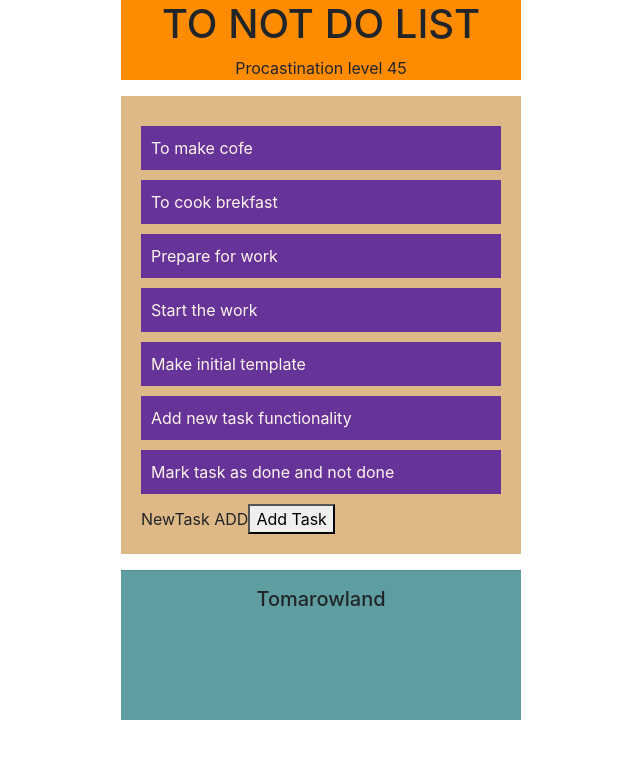
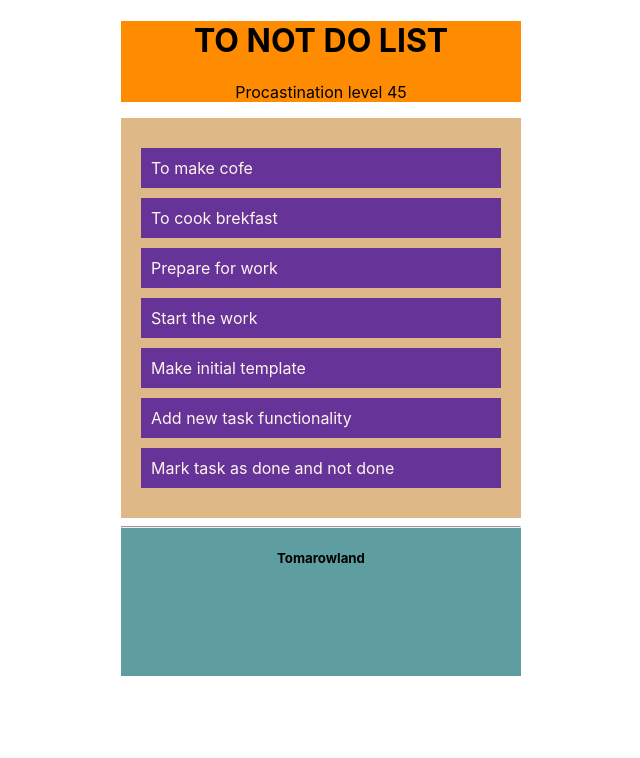
Before and after one commit to Damascan-Alex/to-not-do-list, a React (Create React App) app: page / in a window 1280 px wide. Shown: the top 758 px of the page, without its empty margins (319-959 px from the left). Built offline with nearby package versions, Linux system fonts and the light colour scheme.

Commit message:
2.Add redux-store and reducer, move taskList to new folder

```diff
--- a/package.json
+++ b/package.json
@@ -9,7 +9,9 @@
     "bootstrap": "^4.5.0",
     "react": "^16.13.1",
     "react-dom": "^16.13.1",
-    "react-scripts": "3.4.1"
+    "react-redux": "^7.2.0",
+    "react-scripts": "3.4.1",
+    "redux-form": "^8.3.6"
   },
   "scripts": {
     "start": "react-scripts start",
--- a/src/App.js
+++ b/src/App.js
@@ -1,7 +1,8 @@
 import React, { memo } from "react";
 import s from "./App.module.css";
-import Task from "./components/task/task";
-import NewTask from "./components/newTask/newTask";
+import TaskList from "./components/taskList";
+
+
 
 class App extends React.Component {
   state = {
@@ -25,18 +26,7 @@ class App extends React.Component {
           <h1>TO NOT DO LIST</h1>
           <p>Procastination level {this.state.procastinationIndex}</p>
         </div>
-
-        <div className={s.taskList}>
-          {this.state.todayTasks.map((tsk) => (
-            <Task task={tsk.task} />
-          ))}
-        <NewTask />
-        </div>
-
-        <div className={s.tomarowLand}>
-          <hr />
-          <h5>Tomarowland</h5>
-        </div>
+        <TaskList state= {this.state} />
       </div>
     );
   }
--- a/src/App.module.css
+++ b/src/App.module.css
@@ -6,19 +6,6 @@
   ;
 }
 
-.taskList{
-  background-color: burlywood;
-  min-height: 300px;
-  padding: 20px;
-}
-
-.tomarowLand{
-  background-color: cadetblue;
-  text-align: center;
-  min-height: 150px;
-}
-
-
 .main{
 max-width: 400px;
 margin: auto;
--- a/src/components/newTask/newTask.jsx
+++ b/src/components/newTask/newTask.jsx
@@ -1,6 +1,7 @@
 // This module is responsible for adding new task in the list.
 
 import React from "react";
+
 
 const NewTask = () => {
   return (
--- /dev/null
+++ b/src/components/taskList.jsx
@@ -0,0 +1,22 @@
+import React from "react";
+import Task from "./task/task";
+import s from './taskList.module.css'
+
+const TaskList = (props) => {
+  return (
+    <div>
+      <div className={s.taskList}>
+        {props.state.todayTasks.map((tsk) => (
+          <Task task={tsk.task} />
+        ))}
+      </div>
+
+      <div className={s.tomarowLand}>
+        <hr />
+        <h5>Tomarowland</h5>
+      </div>
+    </div>
+  );
+};
+
+export default TaskList
--- /dev/null
+++ b/src/components/taskList.module.css
@@ -0,0 +1,11 @@
+.taskList {
+  background-color: burlywood;
+  min-height: 300px;
+  padding: 20px;
+}
+
+.tomarowLand {
+  background-color: cadetblue;
+  text-align: center;
+  min-height: 150px;
+}
```
Also changed, not shown: src/index.js (+6 -2 lines), src/redux/redux-store.js (added, +13 -0 lines), src/redux/task-reducer.js (added, +34 -0 lines), 1 other file (tests, documents, lock files or other folders).
